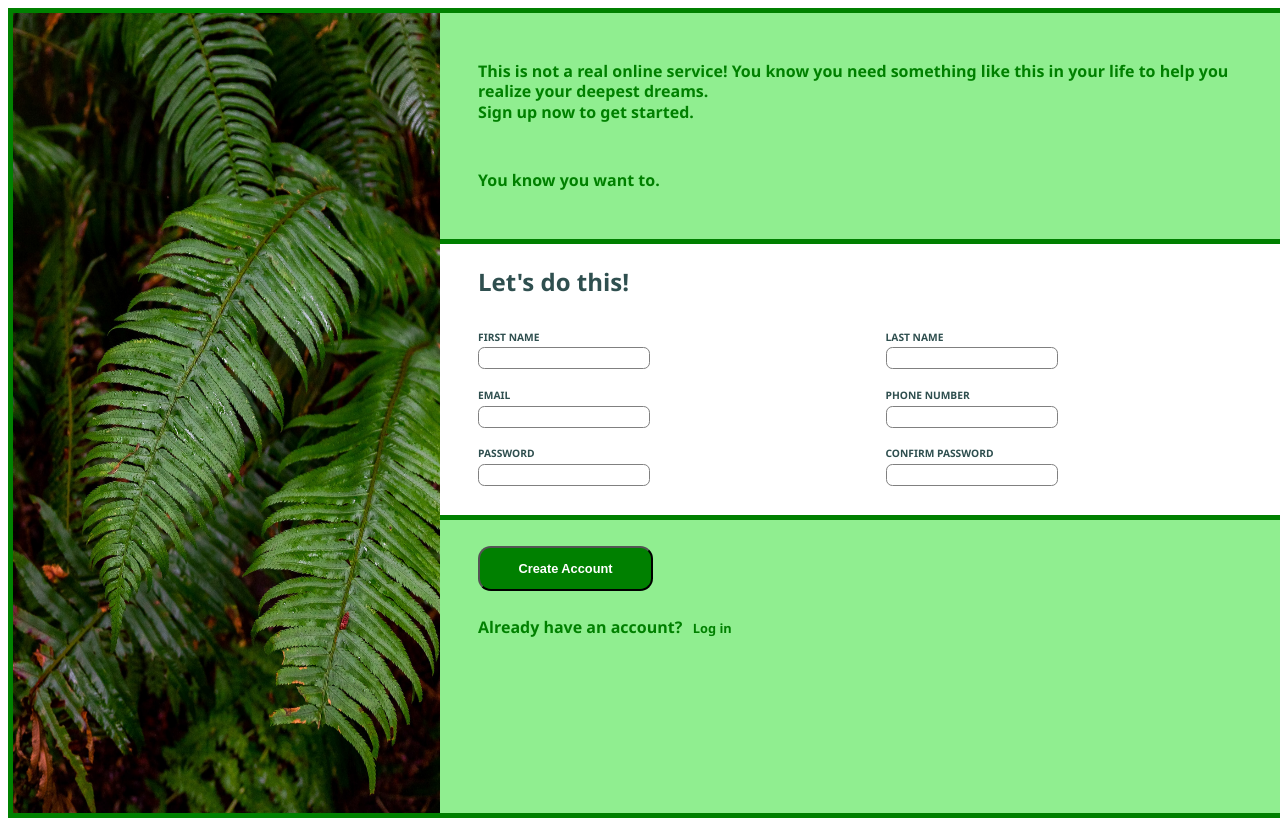
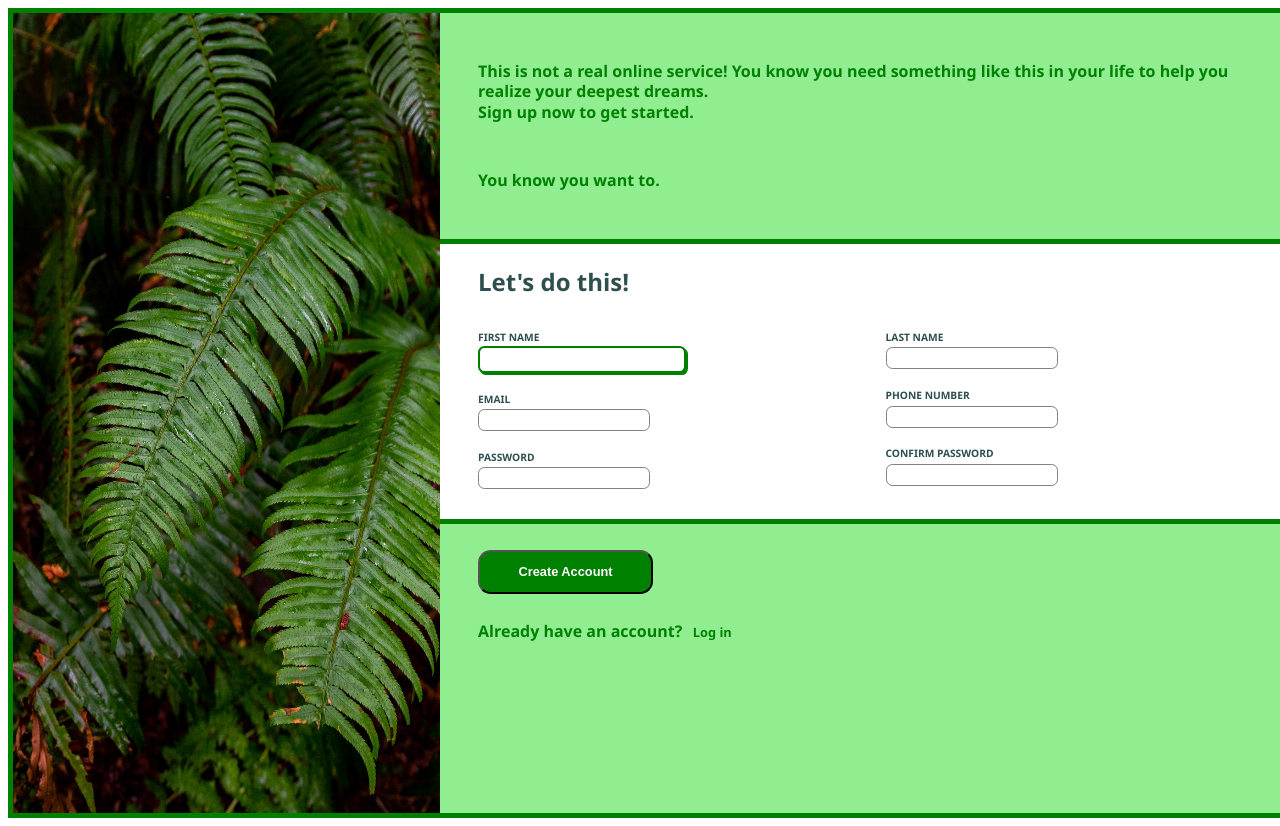
Before and after one commit to MichaelAudric/SignUp, a plain HTML site: page index.html in a window 1280 px wide. In both pictures the pointer is over the input "FIRST NAME". Drawn offline with Linux system fonts and the light colour scheme.

Commit message:
added styling to input:focus and adding similar styles to input:hover

```diff
--- a/style.css
+++ b/style.css
@@ -65,7 +65,8 @@ label{
     font-size: 0.8vw;
 }
 
-input:focus{
+input:focus, input:hover{
+    font-size: 1.2vw;
     border: 2px solid green;
     box-shadow: 2px 2px green;
 }
@@ -107,4 +108,5 @@ a{
 a:hover{
     color: white;
     font-size: 1.2vw;
+    text-shadow: 2px 2px black;
 }
```
